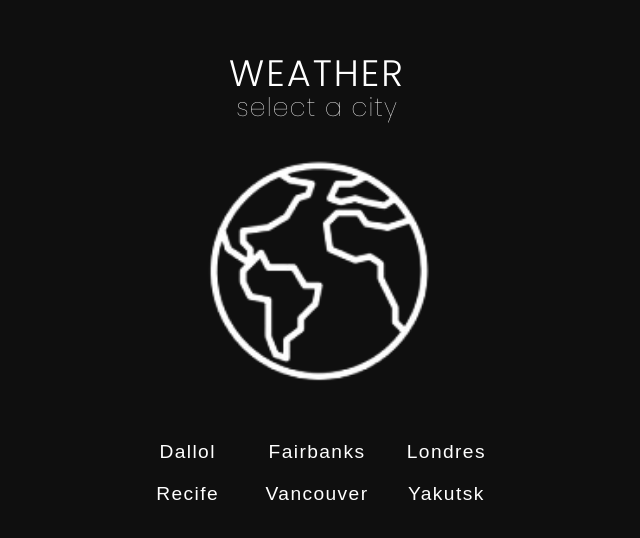
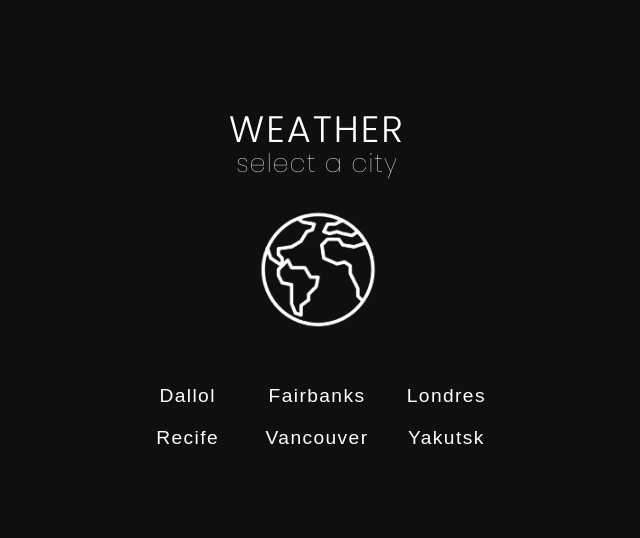
Before and after one commit to apfdamascena/weather, a React (Create React App) app: page / in a window 1280 px wide. Shown: the part 116-654 px from the top of the page, without its empty margins (323-963 px from the left). Built offline with nearby package versions, Linux system fonts and the light colour scheme; no server answers.

Commit message:
feature(develop): fix world image

```diff
--- a/src/ui/pages/Home/style.ts
+++ b/src/ui/pages/Home/style.ts
@@ -42,12 +42,8 @@ export const Subtitle = styled.p`
 `;
 
 export const Image = styled.img`
-  width: 32%;
+  width: 120px;
 
-  @media (min-width:480px) {
-
-    width: 230px;
-  }
 `;
 
 export const PlacesContainer = styled.div`
```
